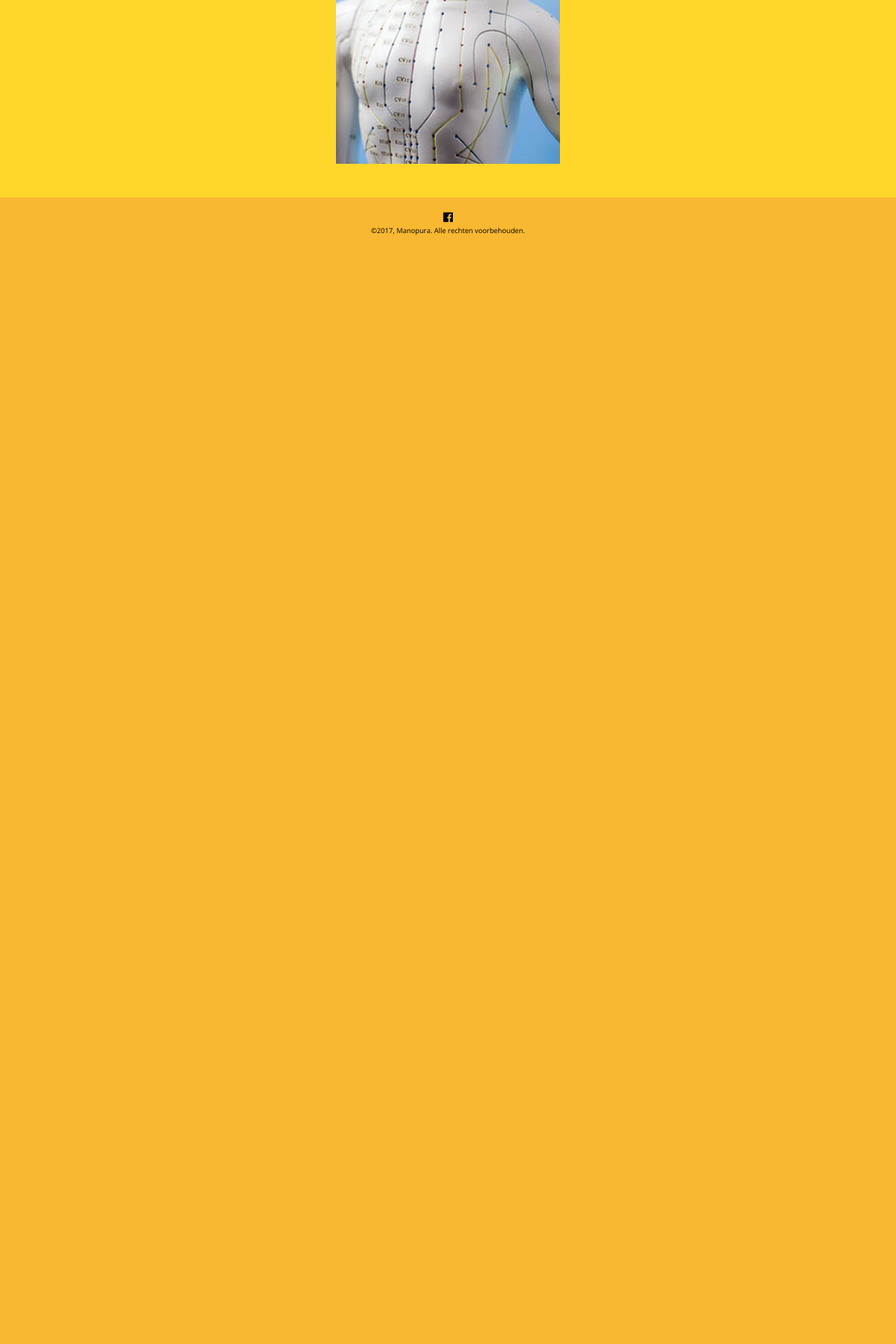
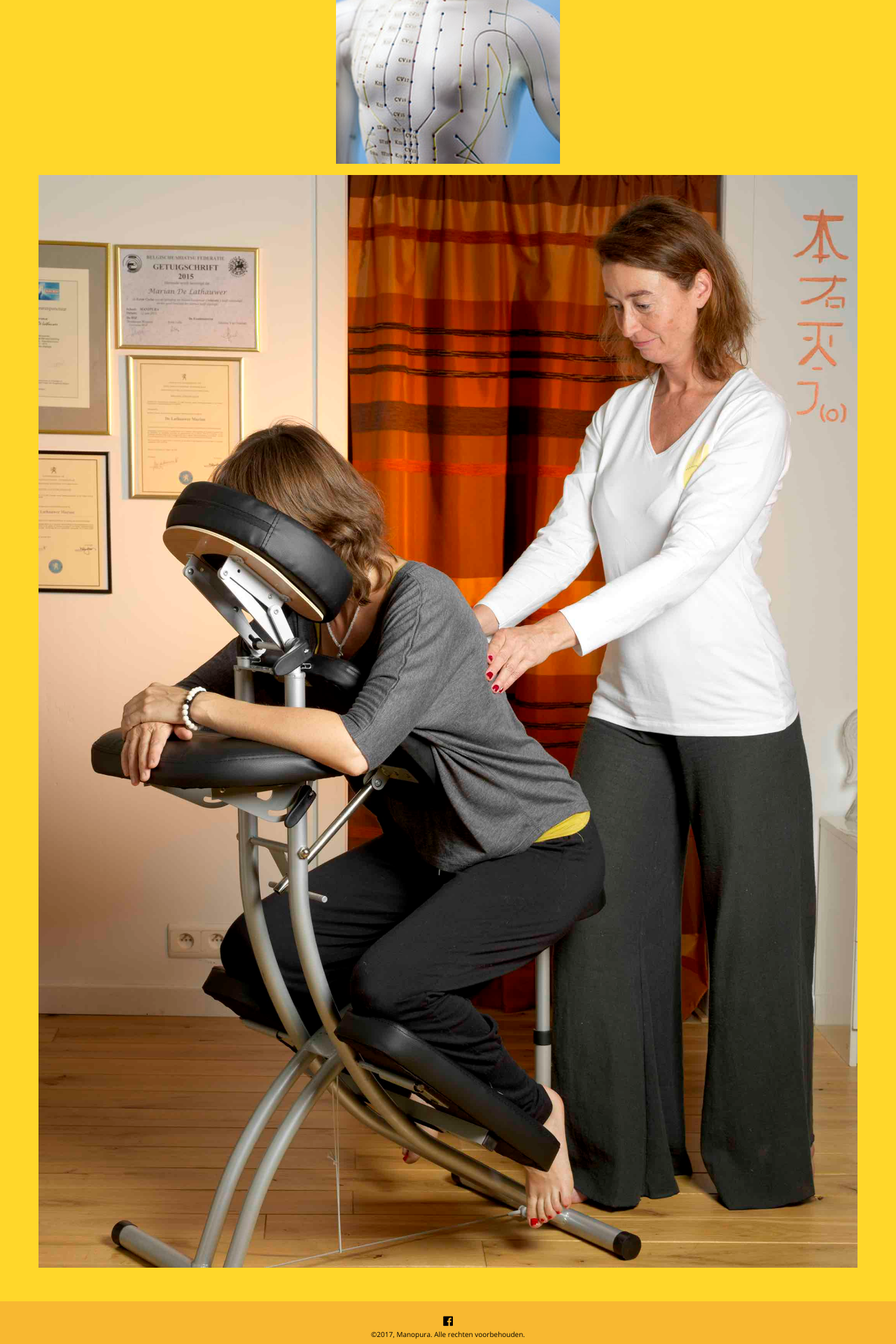
Before and after one commit to manopura/manopura.github.io, a Jekyll site: the page built from shiatsu.md, in a window 1280 px wide. Shown: the part 961-2881 px from the top of the page at 70% size. Built offline with Jekyll 4.4.1, drawn with Linux system fonts in a browser that asks for light colours; nearby versions of some CDN libraries; our own code applies the rules of GitHub Pages for plain Markdown files; before the commit the page ends 1314 px from its top, so only the background shows below that.

Commit message:
Update shiatsu.md

```diff
--- a/shiatsu.md
+++ b/shiatsu.md
@@ -18,3 +18,4 @@ Naast Shiatsu zijn evenwichtige voeding, correcte ademhaling, lichaamsbeweging e
 **Voetreflexologie** is deel van de Shiatsu opleiding. Mensen die graag van een volledige voetmassage genieten, kunnen daarvoor ook bij mij terecht! Lees meer onder "Aanbod/ Voetreflexologie".
 
 ![drukpunten](images/drukpunten.png)
+![drukpunten](images/stoel_web.jpg)
```
